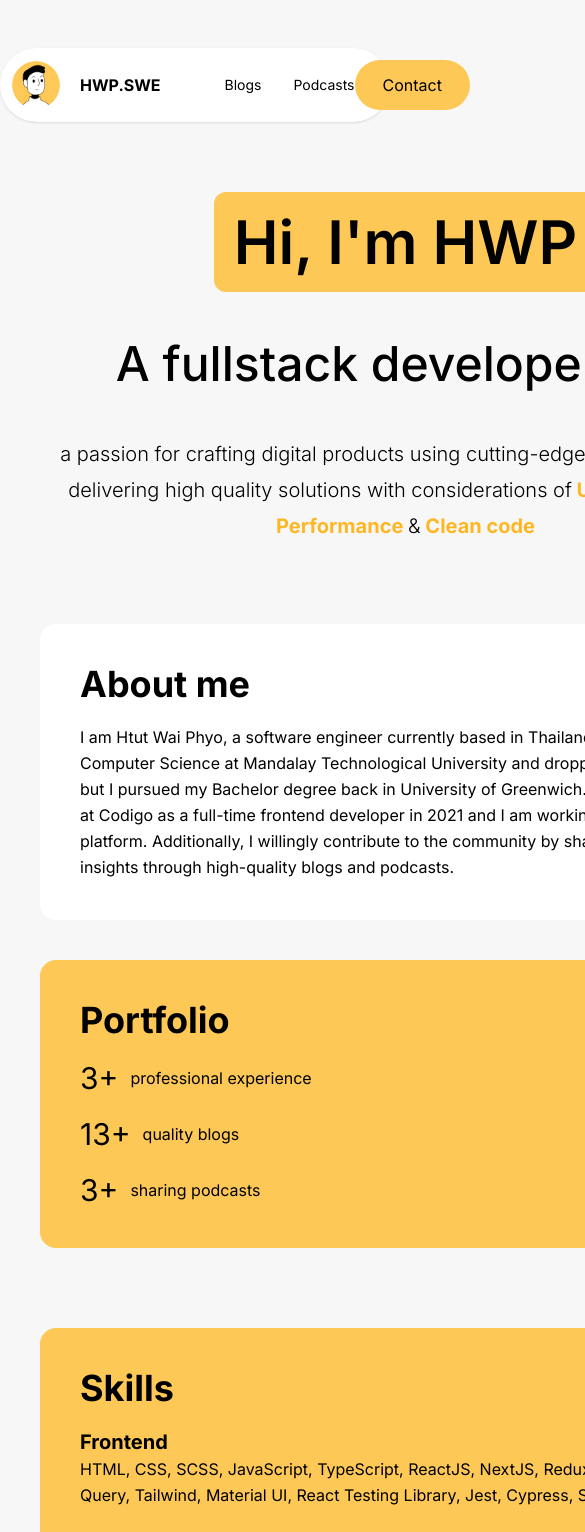
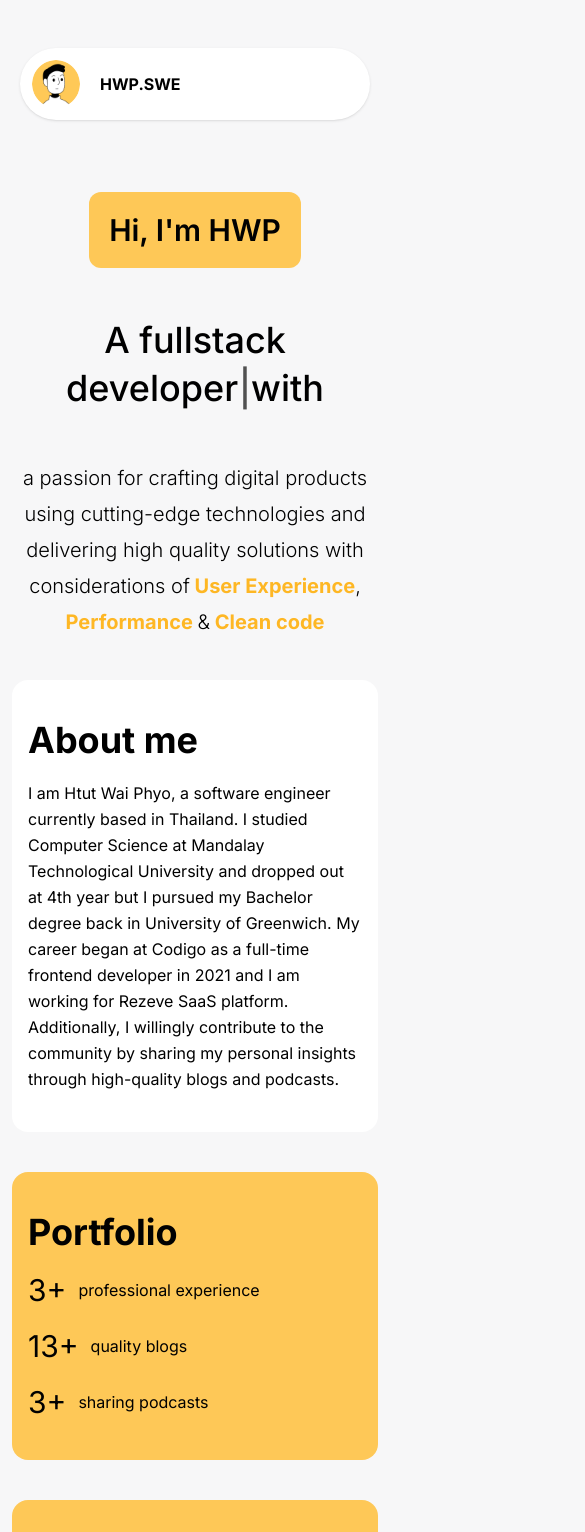
Before and after one commit to htutwaiphyoe/portfolio, a Next.js app: page / in a window 390 px wide. Shown: the top 1532 px of the page, 585 px wide, since content can reach past the window. Built offline with nearby package versions, Linux system fonts and the light colour scheme.

Commit message:
feat: responsive

```diff
--- a/app/page.tsx
+++ b/app/page.tsx
@@ -9,7 +9,7 @@ import Footer from "@/views/Footer";
 
 function HomePage() {
   return (
-    <main className="bg-gray-lightest grid gap-20 pt-48 pb-20 px-10 w-full">
+    <main className="bg-gray-lightest grid gap-10 sm:gap-20 pt-48 pb-20 px-3 sm:px-10 w-full">
       <Hero />
       <section className="grid-cols-1 w-full md:max-w-5xl mx-auto grid md:grid-cols-[2fr_1.2fr] gap-10 items-start">
         <About />
--- a/components/Navigation/index.tsx
+++ b/components/Navigation/index.tsx
@@ -2,7 +2,7 @@ import Image from "next/image";
 
 function Navigation() {
   return (
-    <header className="bg-white fixed top-12 left-0 right-0 rounded-full p-3 max-w-5xl mx-auto shadow flex items-center space-x-8">
+    <header className="bg-white fixed top-12 left-0 right-0 rounded-full p-3 max-w-5xl lg:mx-auto shadow flex items-center space-x-8 mx-5 justify-between">
       <div className="flex items-center space-x-5">
         <div className="w-12 h-12 rounded-full overflow-hidden">
           <Image
@@ -15,9 +15,9 @@ function Navigation() {
         </div>
         <h3 className="font-bold">HWP.SWE</h3>
       </div>
-      <div className="w-px h-5 bg-gray" />
-      <nav className="flex justify-between items-center w-full">
-        <ul className="flex items-center space-x-8">
+      <div className="w-px h-5 bg-gray hidden sm:block" />
+      <nav className="hidden sm:flex justify-end sm:justify-between items-center w-full">
+        <ul className="items-center space-x-8 flex">
           <li className="text-sm">
             <a href="https://htutwaiphyoe.medium.com/" target="_blank">
               Blogs
--- a/views/About/index.tsx
+++ b/views/About/index.tsx
@@ -1,6 +1,6 @@
 function About() {
   return (
-    <div className="bg-white grid w-full rounded-2xl p-10 gap-5">
+    <div className="bg-white grid w-full rounded-2xl px-4 py-10 sm:p-10 gap-5">
       <h2 className="font-bold text-4xl">About me</h2>
       <p>
         I am Htut Wai Phyo, a software engineer currently based in Thailand. I
--- a/views/Footer/index.tsx
+++ b/views/Footer/index.tsx
@@ -1,10 +1,10 @@
 function Footer() {
   return (
-    <footer className="bg-white p-10 w-full md:max-w-5xl mx-auto gap-10 grid rounded-2xl place-items-center">
-      <h3 className="text-4xl font-semibold text-center leading-snug">
+    <footer className="bg-white px-4 py-10 sm:p-10 w-full md:max-w-5xl mx-auto gap-10 grid rounded-2xl place-items-center">
+      <h3 className="text-2xl sm:text-4xl font-semibold text-center leading-snug">
         Let&apos;s keep in touch <br /> with me
       </h3>
-      <ul className="flex items-center space-x-20">
+      <ul className="flex items-start lg:items-center space-y-5 lg:space-x-20 lg:flex-row flex-col">
         <li>
           <p className="text-gray-dark">Contact me</p>
           <ul className="flex items-center">
@@ -20,7 +20,7 @@ function Footer() {
         </li>
         <li>
           <p className="text-gray-dark">Follow me</p>
-          <ul className="flex items-center space-x-10">
+          <ul className="grid gap-10 sm:grid-cols-4 grid-cols-2">
             <li>
               <a
                 className="hover:underline"
@@ -60,7 +60,7 @@ function Footer() {
           </ul>
         </li>
       </ul>
-      <p>2024&copy; - All rights reserved</p>
+      <p>{new Date().getFullYear()} &copy; - All rights reserved</p>
     </footer>
   );
 }
--- a/views/Hero/index.tsx
+++ b/views/Hero/index.tsx
@@ -4,10 +4,10 @@ import { ReactTyped } from "react-typed";
 function Hero() {
   return (
     <section className="flex flex-col space-y-12 items-center justify-center">
-      <h1 className="bg-primary text-black p-5 rounded-xl text-6xl font-semibold">
+      <h1 className="bg-primary text-black p-5 rounded-xl text-3xl sm:text-6xl font-semibold">
         {"Hi, I'm HWP"}
       </h1>
-      <h2 className="text-5xl font-medium">
+      <h2 className="text-4xl sm:text-5xl font-medium text-center leading-[3rem]">
         {"A "}
         <ReactTyped
           loop
--- a/views/Milestones/index.tsx
+++ b/views/Milestones/index.tsx
@@ -3,7 +3,7 @@ import { milestones } from "@/constant";
 
 function Milestones() {
   return (
-    <div className="grid w-full rounded-2xl p-10 bg-white gap-5">
+    <div className="grid w-full rounded-2xl px-4 py-10 sm:p-10 bg-white gap-5">
       <h2 className="font-bold text-4xl">Milestones</h2>
       <List
         of={milestones}
--- a/views/Portfolio/index.tsx
+++ b/views/Portfolio/index.tsx
@@ -3,7 +3,7 @@ import { portfolio } from "@/constant";
 
 function Portfolio() {
   return (
-    <div className="grid w-full rounded-2xl p-10 bg-primary gap-5 text-black">
+    <div className="grid w-full rounded-2xl px-4 py-10 sm:p-10 bg-primary gap-5 text-black">
       <h2 className="font-bold text-4xl">Portfolio</h2>
       <List
         of={portfolio}
--- a/views/Projects/index.tsx
+++ b/views/Projects/index.tsx
@@ -4,9 +4,9 @@ import Link from "next/link";
 function Projects() {
   return (
     <section className="w-full md:max-w-5xl mx-auto grid grid-cols-1">
-      <div className="grid w-full rounded-2xl p-10 bg-white  gap-5">
+      <div className="grid w-full rounded-2xl px-4 py-10 sm:p-10 bg-white  gap-5">
         <h2 className="font-bold text-4xl">Projects</h2>
-        <div className="grid grid-cols-1 md:grid-cols-2 gap-10 p-10 rounded-2xl bg-black text-white">
+        <div className="grid grid-cols-1 md:grid-cols-2 gap-5 lg:gap-10 p-3 sm:p-10 rounded-2xl bg-black text-white">
           <div className="grid gap-5">
             <Image
               src="/images/rezeve.png"
@@ -16,7 +16,7 @@ function Projects() {
               className="object-over rounded-2xl w-full h-full"
             />
             <div>
-              <div className="flex space-x-1 items-end">
+              <div className="flex space-y-1 sm:space-x-1 lg:flex-row flex-col lg:items-end">
                 <a
                   className="text-xl font-bold underline text-green"
                   href="https://www.rezeve.com/"
@@ -36,7 +36,7 @@ function Projects() {
           </div>
           <div>
             <p>I am responsible for</p>
-            <ul className="list-disc ml-4 grid gap-1 text-gray-">
+            <ul className="list-disc ml-4 grid gap-1 break-words">
               <li>
                 contributing the project from scratch with Agile Scrum
                 methodology
@@ -60,7 +60,7 @@ function Projects() {
             </ul>
           </div>
         </div>
-        <div className="grid grid-cols-1 md:grid-cols-2 gap-10 p-10 rounded-2xl bg-purple-lighter text-black">
+        <div className="grid grid-cols-1 md:grid-cols-2 gap-5 lg:gap-10 p-3  sm:p-10 rounded-2xl bg-purple-lighter text-black">
           <div className="grid gap-5">
             <Image
               src="/images/valhalla.png"
@@ -70,7 +70,7 @@ function Projects() {
               className="object-over rounded-2xl w-full h-full"
             />
             <div>
-              <div className="flex space-x-1 items-end">
+              <div className="flex space-y-1 sm:space-x-1 lg:flex-row flex-col lg:items-end">
                 <a
                   className="text-xl font-bold underline text-purple"
                   href="https://hotel-valhalla.vercel.app/"
@@ -90,18 +90,18 @@ function Projects() {
           </div>
           <div>
             <p>I was responsible for</p>
-            <ul className="list-disc ml-4 grid gap-1 text-gray-">
+            <ul className="list-disc ml-4 grid gap-1 break-words">
               <li>working with a supervisor starting from project proposal</li>
-              <li>
+              <li className="pr-4">
                 documenting the process of the project from scratch by using the
                 entire life cycle of DSDM methodology (Feasibility Study,
                 Exploration, Engineering, Evaluation)
               </li>
-              <li>
+              <li className="pr-4">
                 crafting the fullstack web application for the system using
                 modern technologies
               </li>
-              <li>
+              <li className="pr-4 break-all">
                 Project Features:{" "}
                 <Link
                   href="https://youtu.be/M1RqLtKBP8U?si=LrmOQ8ziLJ-9nZxh"
--- a/views/Skills/index.tsx
+++ b/views/Skills/index.tsx
@@ -3,7 +3,7 @@ import { skills } from "@/constant";
 
 function Skills() {
   return (
-    <div className="grid w-full rounded-2xl p-10 bg-primary gap-5">
+    <div className="grid w-full rounded-2xl px-4 py-10 sm:p-10 bg-primary gap-5">
       <h2 className="font-bold text-4xl">Skills</h2>
       <List
         of={skills}
```
